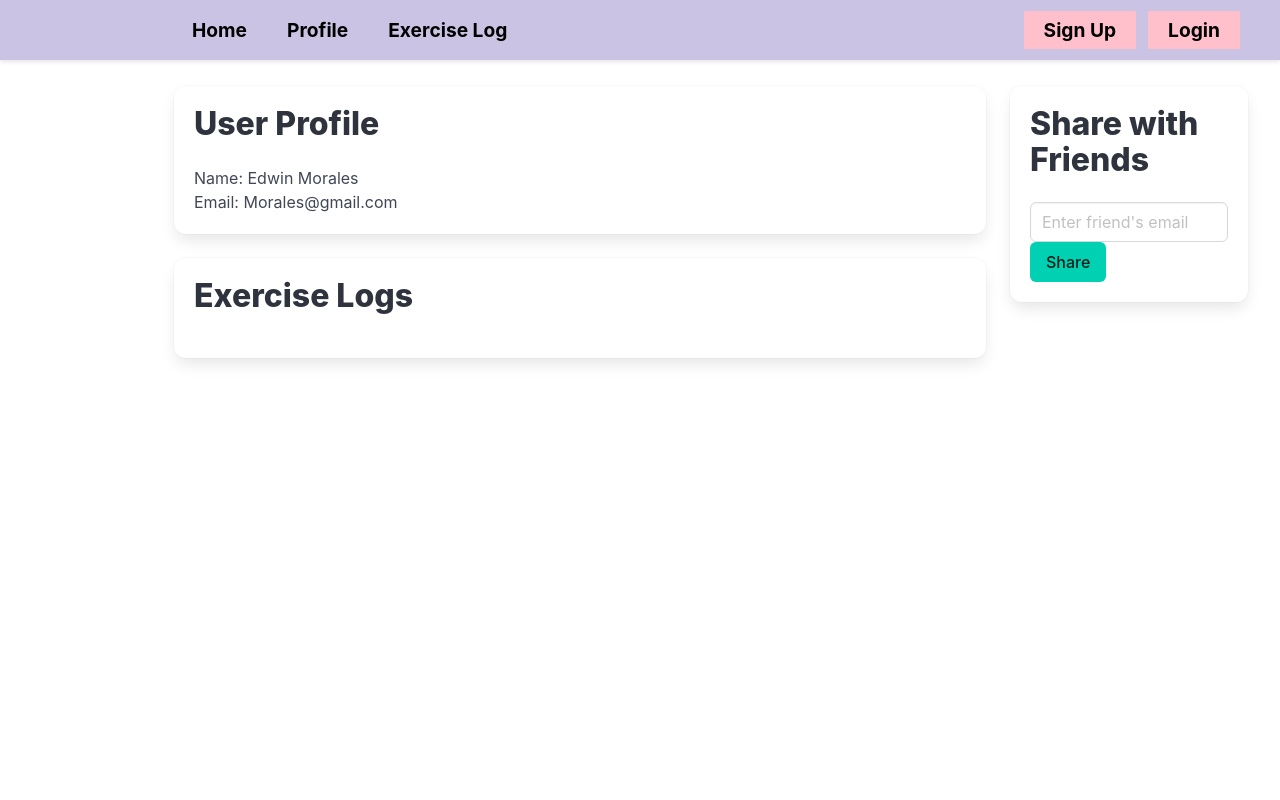
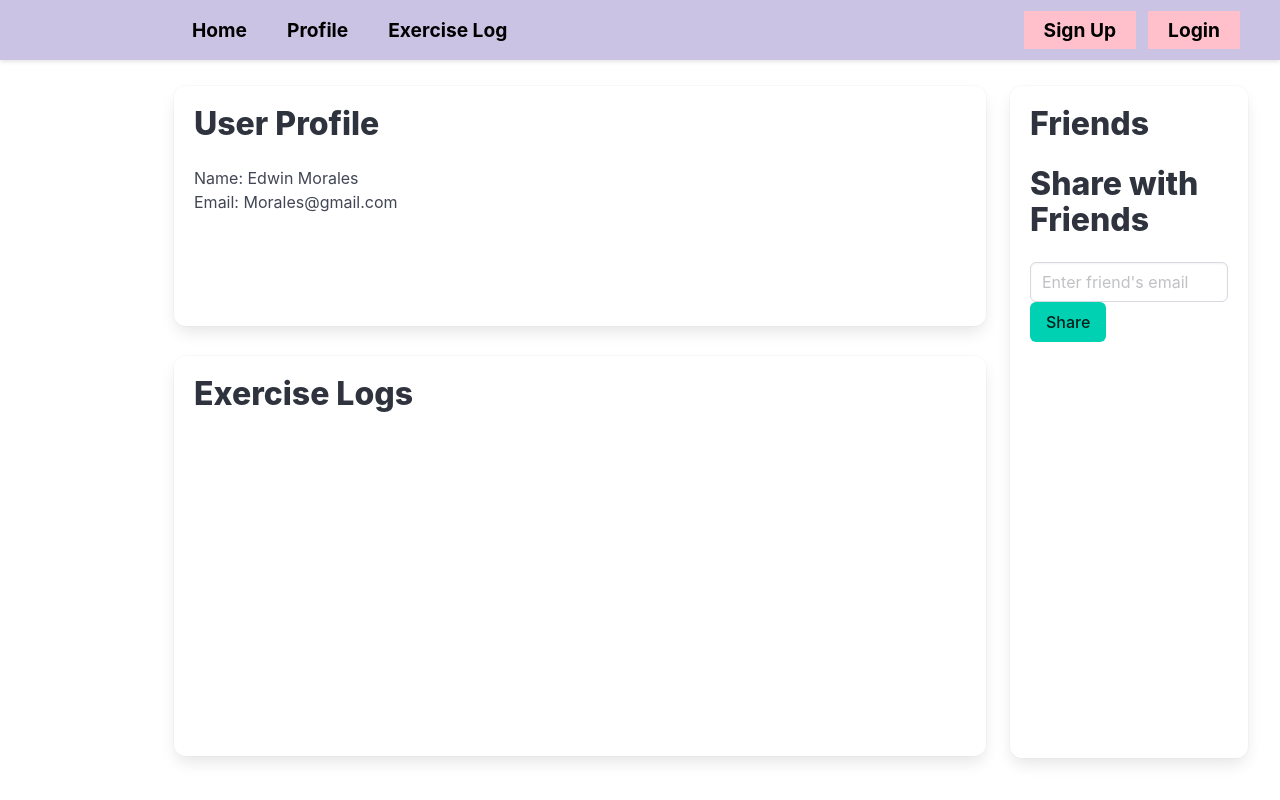
Before and after one commit to EdwinOMG/WebFinal2024, a Vue app in the folder Client/: page /profileview in a window 1280 px wide. Built offline with nearby package versions, Linux system fonts and the light colour scheme.

Commit message:
edited dashboard sizing for each box

```diff
--- a/Client/src/components/DashBoard.vue
+++ b/Client/src/components/DashBoard.vue
@@ -15,7 +15,8 @@
         </div>
       </div>
       <div class="column">
-        <div class="box">
+        <div class="box friendscolumn">
+          <h2 class="title">Friends</h2>
           <h2 class="title">Share with Friends</h2>
           <input type="text" placeholder="Enter friend's email" class="input" />
           <button class="button is-primary">Share</button>
@@ -32,8 +33,14 @@
 }
 .profilebox {
   margin-left: -50px;
+  height: 30vh;
 }
 .logbox {
   margin-left: -50px;
+  height: 50vh;
+  margin-top: 30px;
+}
+.friendscolumn {
+  height: 84vh;
 }
 </style>
```
